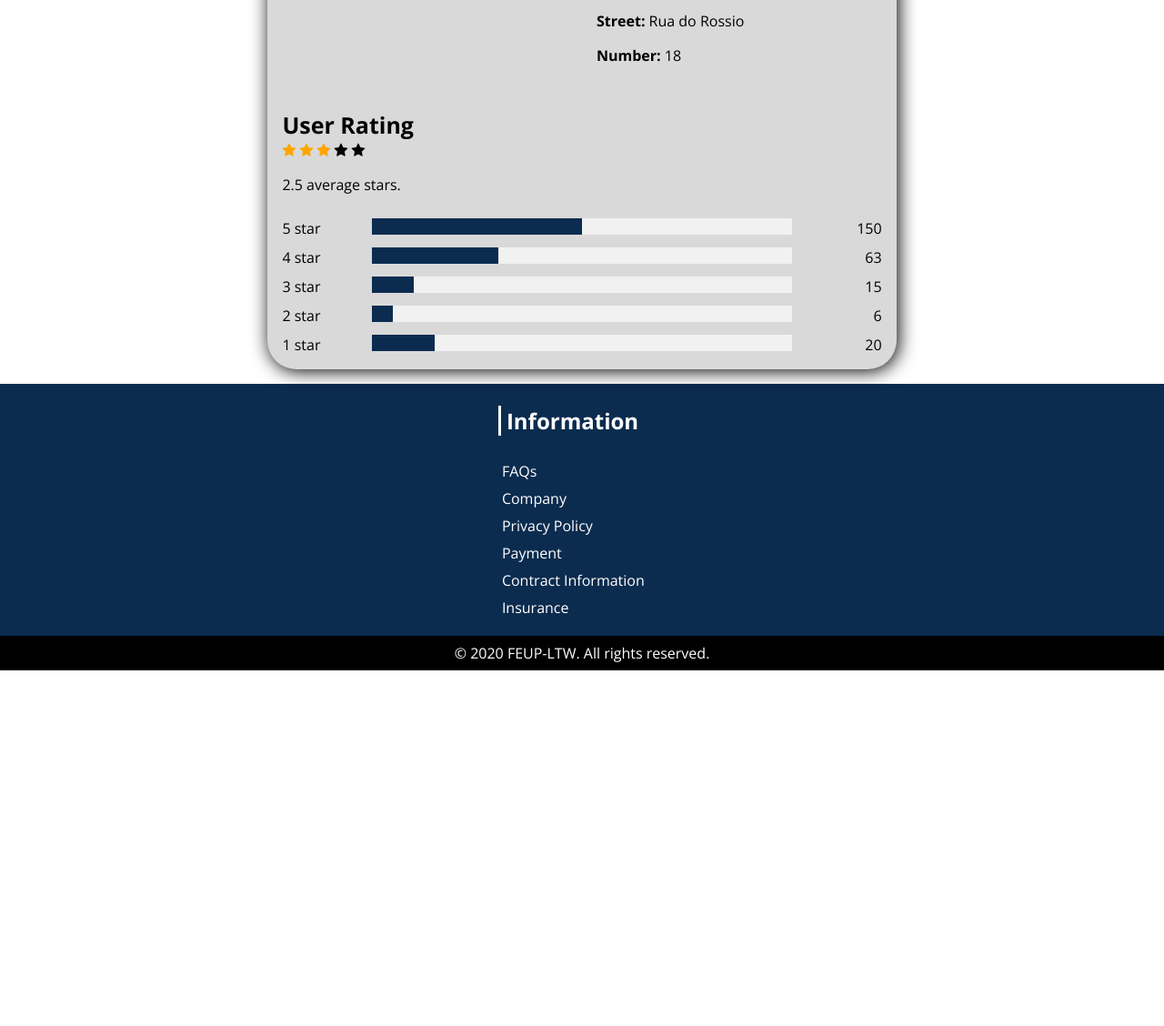
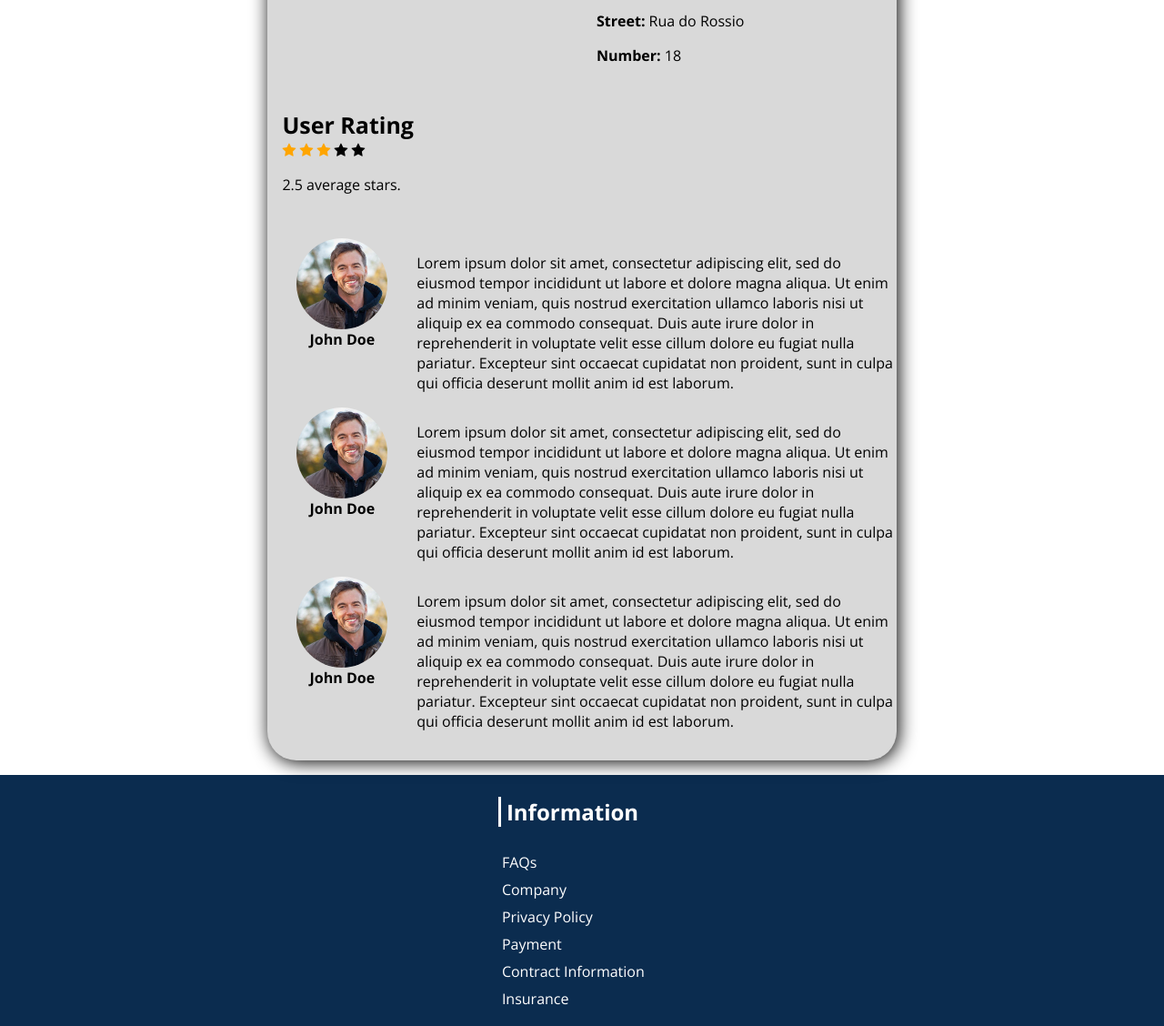
Before and after one commit to jmscrodrigues/feup-ltw-proj, a PHP site: page /pages/house_detail_page.php?idPlace=1 in a window 1280 px wide. Shown: the part 693-1821 px from the top of the page at 91% size. Before the commit the page ends 1430 px from the top, so only its background shows below. Run offline with PHP 8.4, Linux system fonts and the light colour scheme; data comes from the database, SQL or seed files in the repository.

Commit message:
Added house review section

```diff
--- a/css/style.css
+++ b/css/style.css
@@ -900,6 +900,28 @@ section.range-slider input[type=range]::-moz-focus-outer {
     grid-column: start/end;
 }
 
+.house-review-container {
+    grid-column: start/end;
+}
+
+.house-review {
+    display: grid;
+    grid-template-columns: [start] 20% [line2] 80% [end];
+    column-gap: 1em;
+}
+
+.house-review-photo {
+    width: 100px;
+    height: 100px;
+    margin: 0em auto;
+    justify-self: center;
+    grid-column: start/2;
+}
+
+.house-review-text {
+    grid-column: 2/end;
+}
+
 .house-detail-card h3 {
     font-size: 25px;
     margin-right: 25px;
--- a/templates/house.php
+++ b/templates/house.php
@@ -63,63 +63,23 @@ include_once("$dir/database/db_user.php");
 
         <p><?= $houseInfo['classification'] ?> average stars.</p>
 
-        <div class="row">
-          <div class="side">
-            <div>5 star</div>
+      </div>
+      <div class="house-review-container">
+        <?php
+          for ($t = 0; $t < 3; $t++) {
+            ?>
+          <div class="house-review">
+            <section class="profile-card">
+              <div class="house-review-photo rounded-photo-container">
+                <img src="../design/mockups/stock-images/stock-profile-photo.jpg" alt="House image" />
+              </div>
+              <h4><strong>John Doe</strong></h4>
+            </section>
+            <p>Lorem ipsum dolor sit amet, consectetur adipiscing elit, sed do eiusmod tempor incididunt ut labore et dolore magna aliqua.
+              Ut enim ad minim veniam, quis nostrud exercitation ullamco laboris nisi ut aliquip ex ea commodo consequat.
+              Duis aute irure dolor in reprehenderit in voluptate velit esse cillum dolore eu fugiat nulla pariatur. Excepteur sint occaecat cupidatat non proident, sunt in culpa qui officia deserunt mollit anim id est laborum.</p>
           </div>
-          <div class="middle">
-            <div class="bar-container">
-              <div class="bar-5"></div>
-            </div>
-          </div>
-          <div class="side right">
-            <div>150</div>
-          </div>
-          <div class="side">
-            <div>4 star</div>
-          </div>
-          <div class="middle">
-            <div class="bar-container">
-              <div class="bar-4"></div>
-            </div>
-          </div>
-          <div class="side right">
-            <div>63</div>
-          </div>
-          <div class="side">
-            <div>3 star</div>
-          </div>
-          <div class="middle">
-            <div class="bar-container">
-              <div class="bar-3"></div>
-            </div>
-          </div>
-          <div class="side right">
-            <div>15</div>
-          </div>
-          <div class="side">
-            <div>2 star</div>
-          </div>
-          <div class="middle">
-            <div class="bar-container">
-              <div class="bar-2"></div>
-            </div>
-          </div>
-          <div class="side right">
-            <div>6</div>
-          </div>
-          <div class="side">
-            <div>1 star</div>
-          </div>
-          <div class="middle">
-            <div class="bar-container">
-              <div class="bar-1"></div>
-            </div>
-          </div>
-          <div class="side right">
-            <div>20</div>
-          </div>
-        </div>
+        <?php } ?>
       </div>
     </div>
     <!-- RENT CARD -->
```
